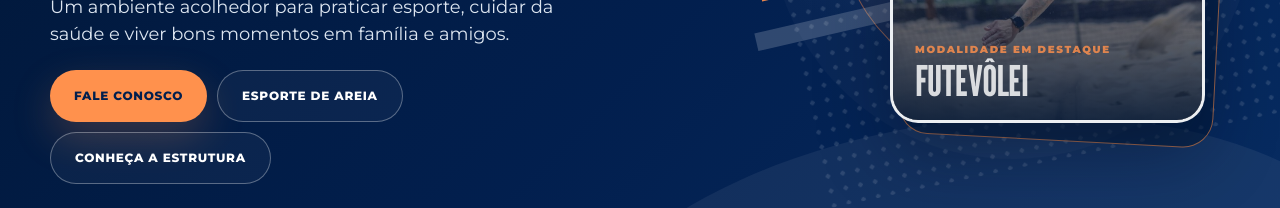
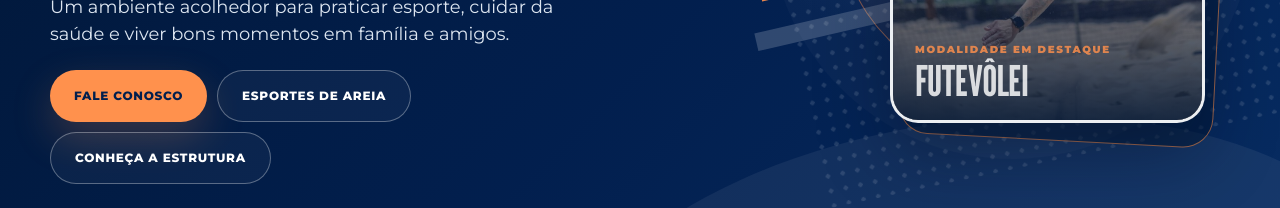
Before and after one commit to Ca472/Arena-Sul-, a Next.js app: page / in a window 1280 px wide. Shown: the part 423-631 px from the top of the page. Built offline with nearby package versions, Linux system fonts and the light colour scheme; no server answers.

Commit message:
Update page.tsx

```diff
--- a/src/app/page.tsx
+++ b/src/app/page.tsx
@@ -55,7 +55,7 @@ const heroSports = [
   },
   {
     id: "beach-tennis",
-    name: "Beach Tênis",
+    name: "Beach Tennis",
     image: "/images/hero-beach-tennis.jpg",
     className: "hero-sport-slide hero-sport-slide-beach-tennis",
   },
@@ -148,7 +148,7 @@ export default function Home() {
                   Fale conosco
                 </a>
                 <a className="button button-ghost" href="#modalidades">
-                  Esporte de areia
+                  Esportes de areia
                 </a>
                 <a className="button button-ghost" href="#estrutura">
                   Conheça a estrutura
@@ -159,7 +159,7 @@ export default function Home() {
             <div
               className="hero-visual"
               role="img"
-              aria-label="Modalidades em destaque: Vôlei de Praia, Futevôlei e Beach Tênis"
+              aria-label="Modalidades em destaque: Vôlei de Praia, Futevôlei e Beach Tennis"
             >
               <div className="hero-sun" aria-hidden="true" />
               <div className="hero-slash hero-slash-one" aria-hidden="true" />
@@ -191,7 +191,7 @@ export default function Home() {
                 </div>
 
                 <p className="hero-sports-static-label">
-                  Vôlei de Praia · Futevôlei · Beach Tênis
+                  Vôlei de Praia · Futevôlei · Beach Tennis
                 </p>
               </div>
 
```
